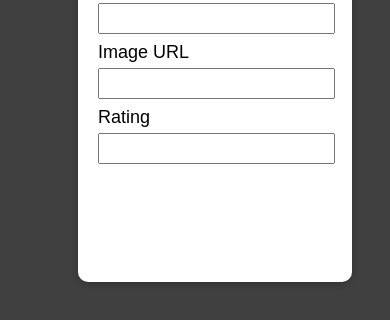
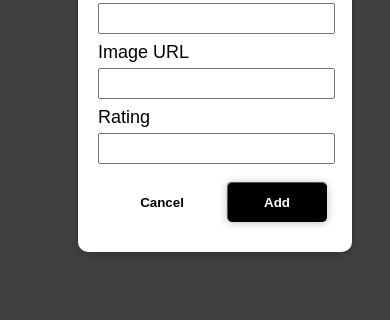
Before and after one commit to SaiJeyanth24/FavouriteMoviesList, a plain HTML site: page index.html in a window 390 px wide. Both pictures are taken after a click on the button "Add movies". Shown: the part 296-616 px from the top of the page. Drawn offline with Linux system fonts and the light colour scheme.

Commit message:
Make responsive buttons

```diff
--- a/Scripts/index.js
+++ b/Scripts/index.js
@@ -1,7 +1,7 @@
 const addMovieModal=document.querySelector('nav button');
 const backDrop=addMovieModal.parentElement.previousElementSibling;
 const formModal=document.querySelector('.form');
-const addMovieList=formModal.lastElementChild;
+const addMovieList=formModal.lastElementChild.lastElementChild;
 const cancelMovieList=addMovieList.previousElementSibling;
 const movieTitle=document.getElementById('movie-title');
 const imageURL=document.getElementById('image-url');
--- a/Styles/index.css
+++ b/Styles/index.css
@@ -113,13 +113,13 @@ ul > .modal{
     font-size: large;
 }
 
-.form > button{
+/* .form > button{
     position: relative;
     left: 500px;
     top: 10px;
     margin-left: 25px;
     margin-bottom: 5px;
-}
+} */
 /*
 .form.modal.visible-animation{
     z-index: 100;
@@ -153,13 +153,13 @@ ul > .modal{
     height: 40px;
 }
 
-.confirm > button{
+/* .confirm > button{
     position: relative;
     left: 500px;
     top: 5px;
     margin-left: 25px;
     margin-bottom: 15px;
-}
+} */
 
 .btn{
     border-radius: 5px;
@@ -257,3 +257,13 @@ ul > .modal{
     color: red;
     cursor: pointer;
 }
+
+.btn-tab{
+    display: flex;
+    align-items: flex-end;
+    justify-content: flex-end;
+    gap: 15px;
+    margin-top: 10px;
+    margin-bottom: 10px;
+    padding-right: 5px;
+}
--- a/index.html
+++ b/index.html
@@ -31,14 +31,18 @@
         <input type="text" id="image-url" name="image-url"><br>
         <label for="rating">Rating</label><br>
         <input type="number" id="rating" name="rating" min="1" max="5"><br>
+        <div class="btn-tab">
         <button class="btn --cancel">Cancel</button>
         <button class="btn --add">Add</button>
+        </div>
     </div>
     <div class="confirm modal">
         <h2>Are you sure?</h2>
         <p>Are you sure you want to delete this item? This action can't be made undone!</p>
+        <div class="btn-tab">
         <button class="btn --cancel">No</button>
         <button class="btn --add">Yes</button>
+        </div>
     </div>
 </body>
 </html>
```
